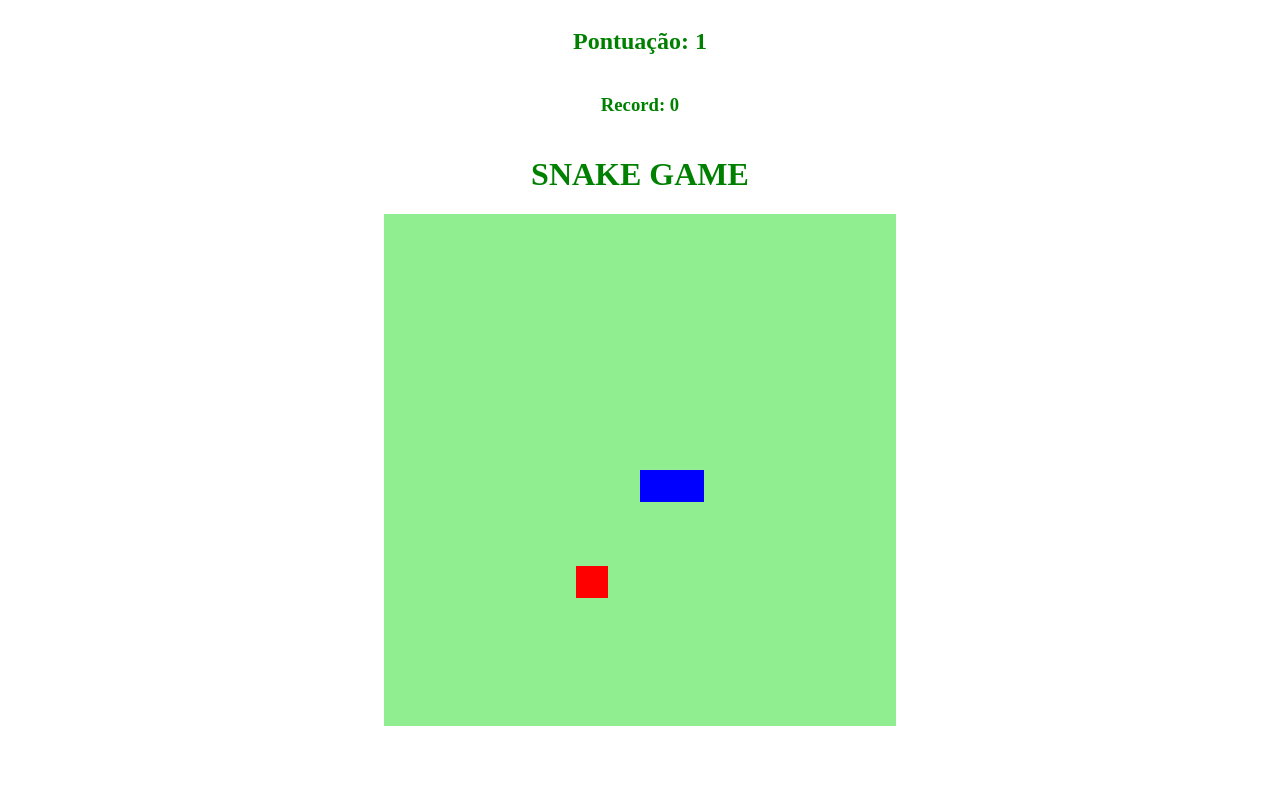
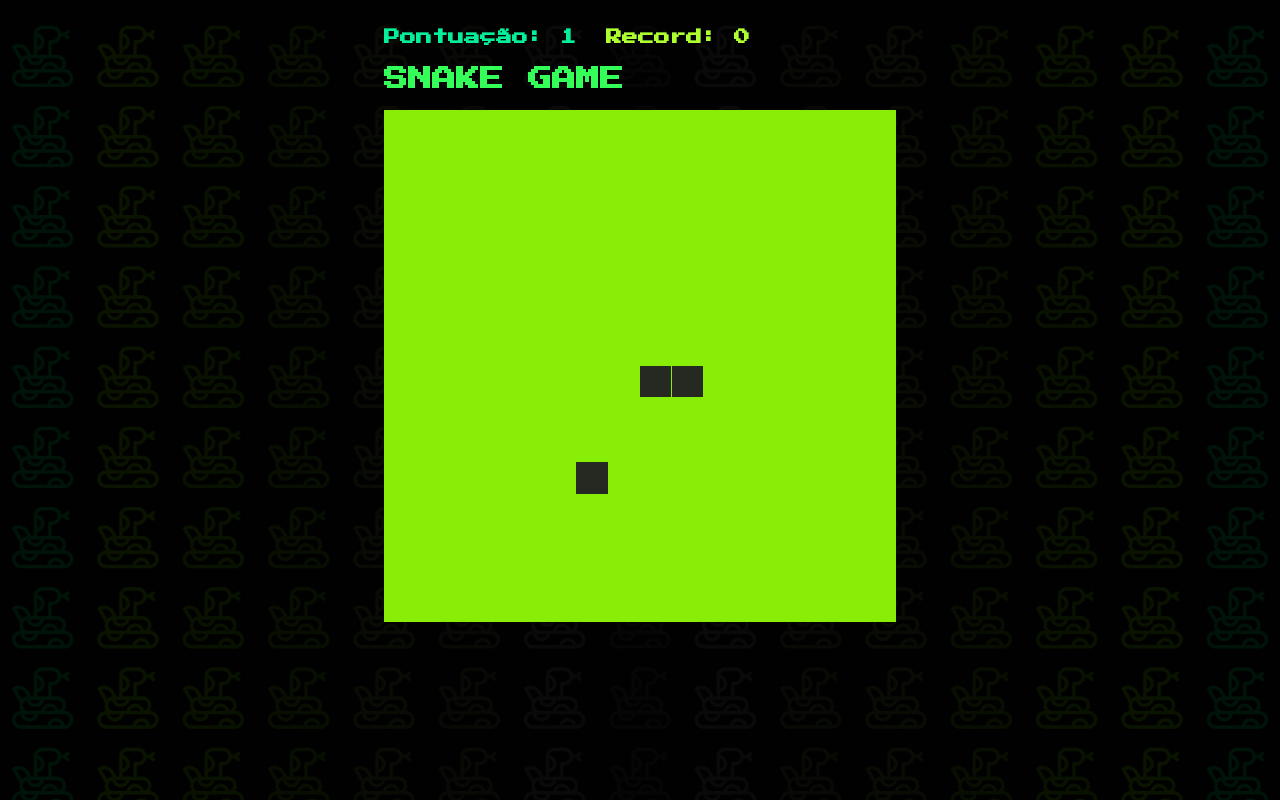
Before and after one commit to AlcantaraBruno/Snake-Game, a plain HTML site: page index.html in a window 1280 px wide. Drawn offline with Linux system fonts and the light colour scheme; a web font is replaced by a local one.

Commit message:
Color adjustments

```diff
--- a/index.html
+++ b/index.html
@@ -6,12 +6,44 @@
     <link rel="stylesheet" href="style.css">
     <!-- defer faz que o script js seja carregando do final. -->
     <script defer src="script.js"></script>
+
+    <!-- Google Fonts -->
+    <link href="https://fonts.googleapis.com/css2?family=Piedra&family=Press+Start+2P&display=swap" rel="stylesheet">
+    <link href="https://fonts.googleapis.com/css2?family=Piedra&family=Play:wght@400;700&family=Press+Start+2P&display=swap" rel="stylesheet">
+    <!-- Google Fonts -->
+
     <title>Snake Game</title>
 </head>
-<body onload="carregarRecord()">
-    <h2>Pontuação: <span id= "cont">0</span></h2>
-    <h3>Record: <span id="recor">0</span></h3>
-    <h1>SNAKE GAME </h1>
-    <canvas id="snake" width="512" height="512"></canvas>
+<body class="banner">
+
+   <section class="corpo">
+
+    <div class="conteudo">
+
+        <div class="text1">
+            <h4 class="cor" >Pontuação: <span id= "cont">0</span></h4>
+        </div>
+
+        <div class="text2">
+            <h4 >Record: <span id="recor">0</span></h4>
+        </div>
+
+        <div>
+            <h1 class="test">SNAKE GAME </h1>
+        </div>
+
+    </div>
+
+    <canvas  id="snake" width="512" height="512"></canvas>
+
+   </section>
+
+
+    <!-- Optional JavaScript -->
+    <!-- jQuery first, then Popper.js, then Bootstrap JS -->
+    <!--
+    <script src="https://code.jquery.com/jquery-3.3.1.slim.min.js" integrity="sha384-q8i/X+965DzO0rT7abK41JStQIAqVgRVzpbzo5smXKp4YfRvH+8abtTE1Pi6jizo" crossorigin="anonymous"></script>
+    <script src="https://cdnjs.cloudflare.com/ajax/libs/popper.js/1.14.7/umd/popper.min.js" integrity="sha384-UO2eT0CpHqdSJQ6hJty5KVphtPhzWj9WO1clHTMGa3JDZwrnQq4sF86dIHNDz0W1" crossorigin="anonymous"></script>
+    <script src="js/bootstrap.min.js"></script> -->
 </body>
 </html>
--- a/script.js
+++ b/script.js
@@ -55,7 +55,8 @@ let food = {
 
 function criarBG() {
     //cor do fundo do canva
-    context.fillStyle = "lightgreen"
+    //context.fillStyle = "#06070e"
+    context.fillStyle = "#88ED07"
     // vai desenhar o retangulo
     context.fillRect(0,0,16 * box, 16*box);
 }
@@ -63,15 +64,15 @@ function criarBG() {
 function criarCobrinha(){
 
     for(i=0; i < snake.length; i++){
-        context.fillStyle = "blue";
-        context.fillRect(snake[i].x, snake[i].y, box, box);
+        context.fillStyle = "#262822";
+        context.fillRect(snake[i].x, snake[i].y, box-1, box-1);
     }
 
 }
 
 //Desenhar a comida
 function drawFood(){
-    context.fillStyle = "red";
+    context.fillStyle = "#262822";
     context.fillRect(food.x, food.y, box, box);
 }
 
@@ -97,11 +98,6 @@ function iniciarJogo(){
             if (gravar > array.gravar){
                 cadastrar(gravar);
             }
-
-            console.log("chamou fim de jogo")
-            console.log('chamou gravar', gravar)
-            console.log('contador é igual: ', contador)
-
 
             clearInterval(jogo);
             alert('Game Over: :c')
--- a/style.css
+++ b/style.css
@@ -5,5 +5,48 @@ body{
     justify-content:  center;
     align-items: center;
     flex-direction: column;
-    color: green;
+    color: black;
 }
+
+h1 {
+    font-family: 'Piedra', cursive;
+    font-family: 'Press Start 2P', cursive;
+    color: #33FF58;
+}
+
+h4 {
+    font-family: 'Piedra', cursive;
+    font-family: 'Play', sans-serif;
+    font-family: 'Press Start 2P', cursive;
+    color: greenyellow;
+}
+
+.banner{
+    background-image: url("foto.jpg");
+    background-size: 100%;
+    background-repeat: no-repeat;
+    background-color: black;
+}
+/*
+.corpo {
+    width: 960px;
+    margin: auto;
+}
+*/
+.conteudo {
+    display: table;
+}
+
+.text1 {
+    display: table-cell;
+    float: left;
+}
+.text2 {
+    display: table-cell;
+    float: left;
+    margin-left: 30px;
+}
+
+.cor {
+    color: #05EE9A;
+}
```
Also changed, not shown: foto.jpg (added).
